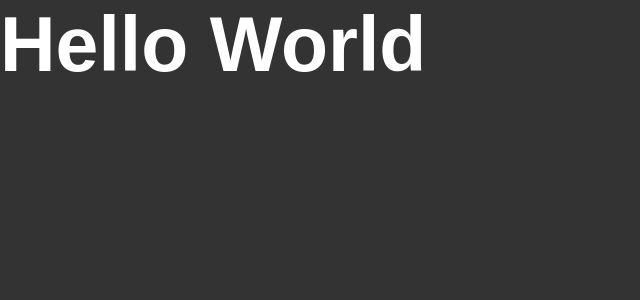
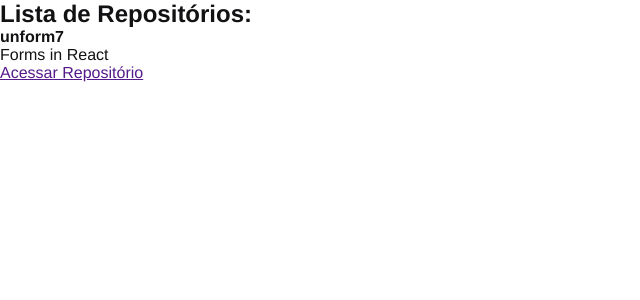
Before and after one commit to guigx7/01-github-explorer-2021, a React app: page / in a window 1280 px wide. Shown: the top 300 px of the page, without its empty margins (0-640 px from the left). Built offline with nearby package versions, Linux system fonts and the light colour scheme.

Commit message:
C1 aula 2-1

```diff
--- a/src/app.jsx
+++ b/src/app.jsx
@@ -1,5 +1,6 @@
+import { RepositoryList } from './components/RepositoryList';
 import './styles/global.scss';
 
 export function App() {
-    return <h1>Hello World</h1>;
+    return <RepositoryList/>;
 }
--- /dev/null
+++ b/src/components/RepositoryList.jsx
@@ -0,0 +1,20 @@
+const repositoryName = "unform7";
+
+export function RepositoryList(){
+    return (
+        <section className="repository-list">
+            <h1>Lista de Repositórios: </h1>
+
+            <ul>
+                <li>
+                    <strong>{repositoryName}</strong>
+                    <p>Forms in React</p>
+
+                    <a href="">
+                        Acessar Repositório
+                    </a>
+                </li>
+            </ul>
+        </section>
+    );
+}
--- a/src/styles/global.scss
+++ b/src/styles/global.scss
@@ -5,10 +5,7 @@
 }
 
 body {
-    font-family: Arial, Helvetica, sans-serif;
-    background-color: #333;
-    color: #fff;
-    h1{
-        font-size: 77px;
-    }
+    font-size: 16px;
+    font-family: "Helvetica Neue", Arial, sans-serif;
+    color: #121214;
 }
```
